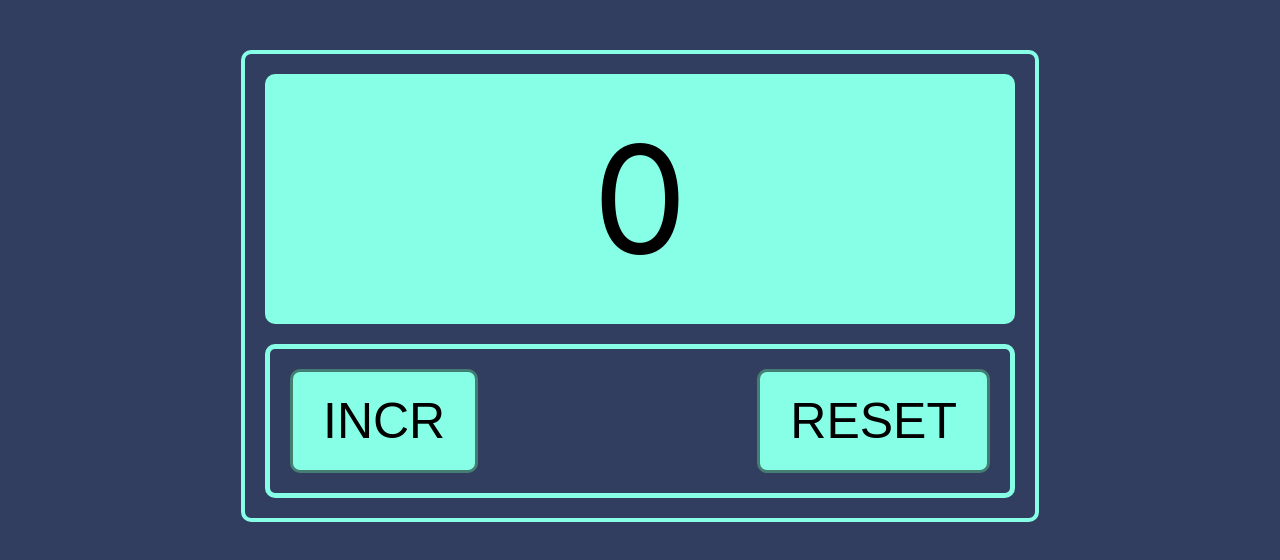
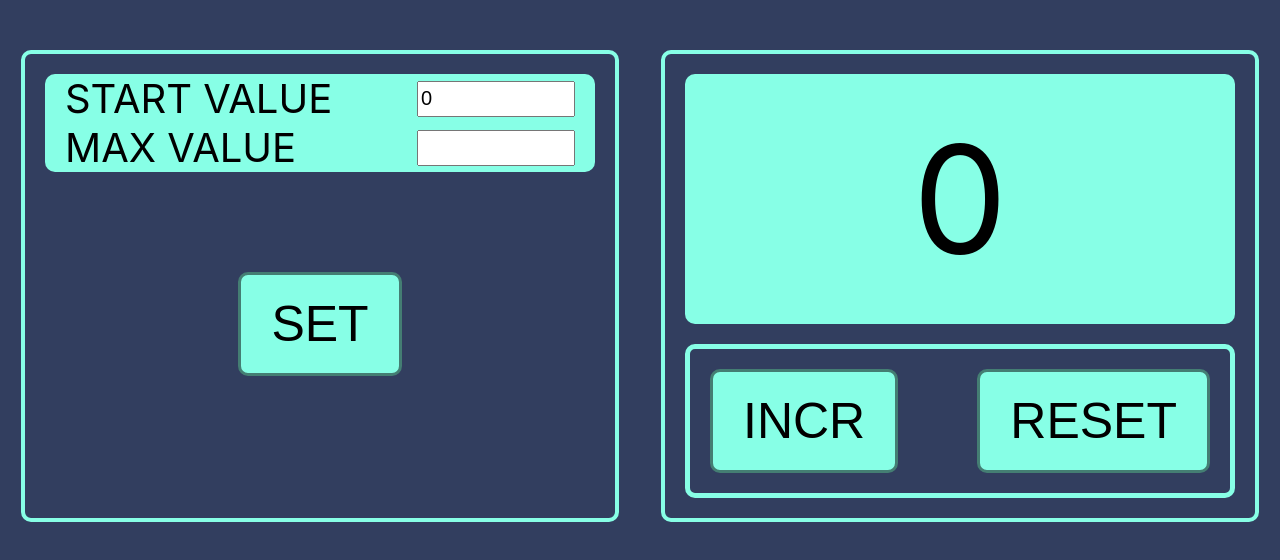
Before and after one commit to limitlesscreator/counter, a React (Create React App) app: page / in a window 1280 px wide. Shown: the top 560 px of the page. Built offline with nearby package versions, Linux system fonts and the light colour scheme.

Commit message:
stage 3 finished 50%

```diff
--- a/src/App.tsx
+++ b/src/App.tsx
@@ -7,10 +7,13 @@ export type TypeOfProps = {
     CounterInc: () => void
     ResetCounter: () => void
     value: number
+    setCounter: Function
 }
 
 function App() {
     let [value, setValue] = useState(0)
+
+
 
     function CounterInc() {
         setValue(value + 1)
@@ -18,11 +21,15 @@ function App() {
     function ResetCounter() {
         setValue(0)
     }
+    function setCounter(StartValue:number){
+        setValue(StartValue)
+    }
+
 
 
     return (
         <div className="App">
-            <Counter CounterInc={CounterInc} ResetCounter={ResetCounter} value={value}/>
+            <Counter CounterInc={CounterInc} ResetCounter={ResetCounter} value={value} setCounter={setCounter} />
         </div>
     );
 }
--- a/src/Counter.tsx
+++ b/src/Counter.tsx
@@ -5,10 +5,36 @@ import {TypeOfProps} from "./App";
 
 export function Counter(props: TypeOfProps) {
 
+    let [StartValue,setStartValue] = useState(0)
+
+    const changeStartValue = (event:any) => {
+        setStartValue(event.currentTarget.value)
+        console.log(+StartValue)
+    }
 
     return (
+        <div className={s.flexTwoBlocks}>
             <div className={s.mainBlock}>
-            <div className={s.numberBlock}><span className={props.value === 5 ? s.value : ''}>{props.value}</span></div>
+                <div className={s.blocksInputs}>
+
+                    <div className={s.flexBlocksInp}>
+                        <div className={s.startValue}>start value</div>
+                        <input className={s.inputs2}  type="number" value={StartValue} onChange={(event) => {changeStartValue(event)}}/>
+                    </div>
+                    <div className={s.flexBlocksInp}>
+                        <div className={s.maxValue}>max value</div>
+                        <input className={s.inputs2} type="text"/>
+                    </div>
+                </div>
+                <div className={s.positionSet}>
+                    <button onClick={() => {props.setCounter(StartValue)}} className={s.buttons}>set
+                    </button>
+                </div>
+            </div>
+
+            <div className={s.mainBlock}>
+                <div className={s.numberBlock}><span className={props.value === 5 ? s.value : ''}>{props.value}</span>
+                </div>
                 <div className={s.blockBottoms}>
                     <button disabled={props.value === 5} className={props.value === 5 ? s.disableCursor : s.buttons}
                             onClick={props.CounterInc}>incr
@@ -18,5 +44,7 @@ export function Counter(props: TypeOfProps) {
                     </button>
                 </div>
             </div>
+        </div>
+
     )
 }
--- a/src/counter.module.css
+++ b/src/counter.module.css
@@ -4,7 +4,7 @@ body {
 
 .mainBlock {
     min-height: 100px;
-    width: 750px;
+    width: 550px;
     margin: 50px auto;
     padding: 20px;
     border-radius: 10px;
@@ -72,3 +72,43 @@ body {
 .value {
     color: #ff0000;
 }
+
+.flexTwoBlocks{
+    display: flex;
+    justify-content: space-around;
+}
+.blocksInputs{
+    background: #87ffe6;
+    border-radius: 10px;
+}
+
+.inputs2{
+    height: 30px;
+    width: 150px;
+    display: block;
+    margin-right: 20px;
+    font-size: 20px;
+}
+
+.maxValue{
+    font-size: 40px;
+    text-transform: uppercase;
+    margin-left: 20px;
+}
+.startValue{
+    font-size: 40px;
+    text-transform: uppercase;
+    margin-left: 20px;
+}
+
+.flexBlocksInp{
+    display: flex;
+    align-items: center;
+    justify-content: space-between;
+}
+
+.positionSet{
+    display: flex;
+    justify-content: center;
+    margin-top: 100px;
+}
```
Lines whose indentation alone changed are shown as unchanged.
